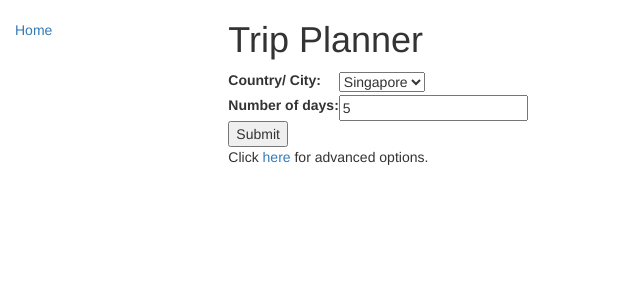
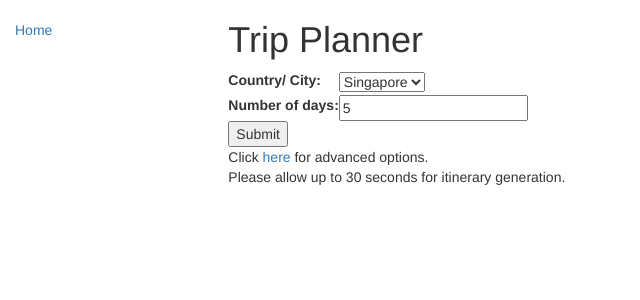
Before and after one commit to wshinigamic/django_tripplanner, a Django app: page /planner/ in a window 1280 px wide. Shown: the top 300 px of the page, without its empty margins (0-640 px from the left). Run offline with Django 3.2, Linux system fonts and the light colour scheme; some libraries are stand-ins or nearby versions.

Commit message:
Updated templates

```diff
--- a/planner/templates/advanced_form.html
+++ b/planner/templates/advanced_form.html
@@ -12,5 +12,7 @@
         </table>
         <input type="submit" value="Submit" />
     </form>
+    <br>
+    Please allow up to 30 seconds for itinerary generation.
 
 {% endblock %}
--- a/planner/templates/basic_form.html
+++ b/planner/templates/basic_form.html
@@ -11,5 +11,7 @@
         <input type="submit" value="Submit" />
     </form>
     Click <a href = "{% url 'advanced_form' %}">here</a> for advanced options.
+    <br>
+    Please allow up to 30 seconds for itinerary generation.
 
 {% endblock %}
```
